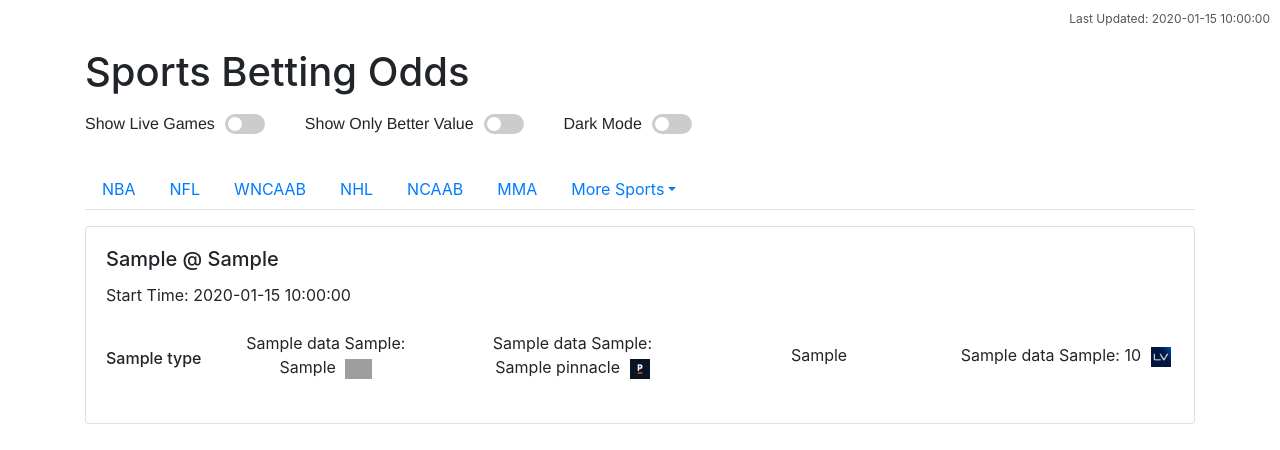
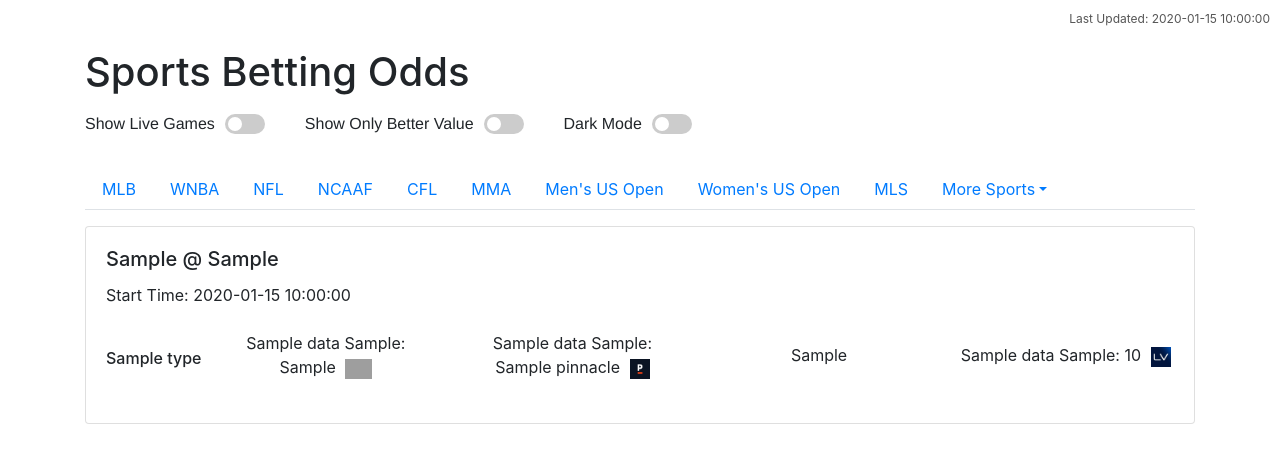
Before and after one commit to rahulShahCode/oddscomparisontool, a Flask app: template app/templates/odds.html in a window 1280 px wide. Shown: the top 450 px of the page. Run offline with Flask 3, Linux system fonts and the light colour scheme; the template is opened without the code that fills it: most values are stand-ins (such as "Sample title", 1, 10 or a date in 2020); some libraries are stand-ins or nearby versions; grey boxes are pictures that could not be loaded.

Commit message:
2025 updates

```diff
--- a/app/templates/odds.html
+++ b/app/templates/odds.html
@@ -42,30 +42,42 @@
             Last Updated: {{ last_updated }}
         </div>
         <ul class="nav nav-tabs">
-
             <li class="nav-item">
-                <a class="nav-link {{ 'active' if sport == 'basketball_nba' else '' }}"
-                    href="/?sport=basketball_nba">NBA</a>
+                <a class="nav-link {{ 'active' if sport == 'baseball_mlb' else '' }}"
+                    href="/?sport=baseball_mlb">MLB</a>
+            </li>
+            <li class="nav-item">
+                <a class="nav-link {{ 'active' if sport == 'basketball_wnba' else '' }}"
+                    href="/?sport=basketball_wnba">WNBA</a>
             </li>
             <li class="nav-item">
                 <a class="nav-link {{ 'active' if sport == 'americanfootball_nfl' else '' }}"
                     href="/?sport=americanfootball_nfl">NFL</a>
             </li>
+
             <li class="nav-item">
-                <a class="nav-link {{ 'active' if sport == 'basketball_wncaab' else '' }}"
-                    href="/?sport=basketball_wncaab">WNCAAB</a>
+                <a class="nav-link {{ 'active' if sport == 'americanfootball_ncaaf' else '' }}"
+                    href="/?sport=americanfootball_ncaaf">NCAAF</a>
             </li>
             <li class="nav-item">
-                <a class="nav-link {{ 'active' if sport == 'icehockey_nhl' else '' }}"
-                    href="/?sport=icehockey_nhl">NHL</a>
-            </li>
-            <li class="nav-item">
-                <a class="nav-link {{ 'active' if sport == 'basketball_ncaab' else '' }}"
-                    href="/?sport=basketball_ncaab">NCAAB</a>
+                <a class="nav-link {{ 'active' if sport == 'americanfootball_cfl' else '' }}"
+                    href="/?sport=americanfootball_cfl">CFL</a>
             </li>
             <li class="nav-item">
                 <a class="nav-link {{ 'active' if sport == 'mma_mixed_martial_arts' else '' }}"
                     href="/?sport=mma_mixed_martial_arts">MMA</a>
+            </li>
+            <li class="nav-item">
+                <a class="nav-link {{ 'active' if sport == 'tennis_atp_us_open' else '' }}"
+                    href="/?sport=tennis_atp_us_open">Men's US Open</a>
+            </li>
+            <li class="nav-item">
+                <a class="nav-link {{ 'active' if sport == 'tennis_wta_us_open' else '' }}"
+                    href="/?sport=tennis_wta_us_open">Women's US Open</a>
+            </li>
+            <li class="nav-item">
+                <a class="nav-link {{ 'active' if sport == 'soccer_usa_mls ' else '' }}"
+                    href="/?sport=soccer_usa_mls">MLS</a>
             </li>
             <li class="nav-item dropdown">
                 <a class="nav-link dropdown-toggle" data-toggle="dropdown" href="#" role="button" aria-haspopup="true"
--- a/run.py
+++ b/run.py
@@ -1,4 +1,4 @@
 from app import app
 
 if __name__ == "__main__":
-    app.run(host='0.0.0.0',port=5000, debug=True)
+    app.run(host='0.0.0.0',port=5001, debug=True)
```
Also changed, not shown: scripts/get_data.py (+2 -6 lines).
